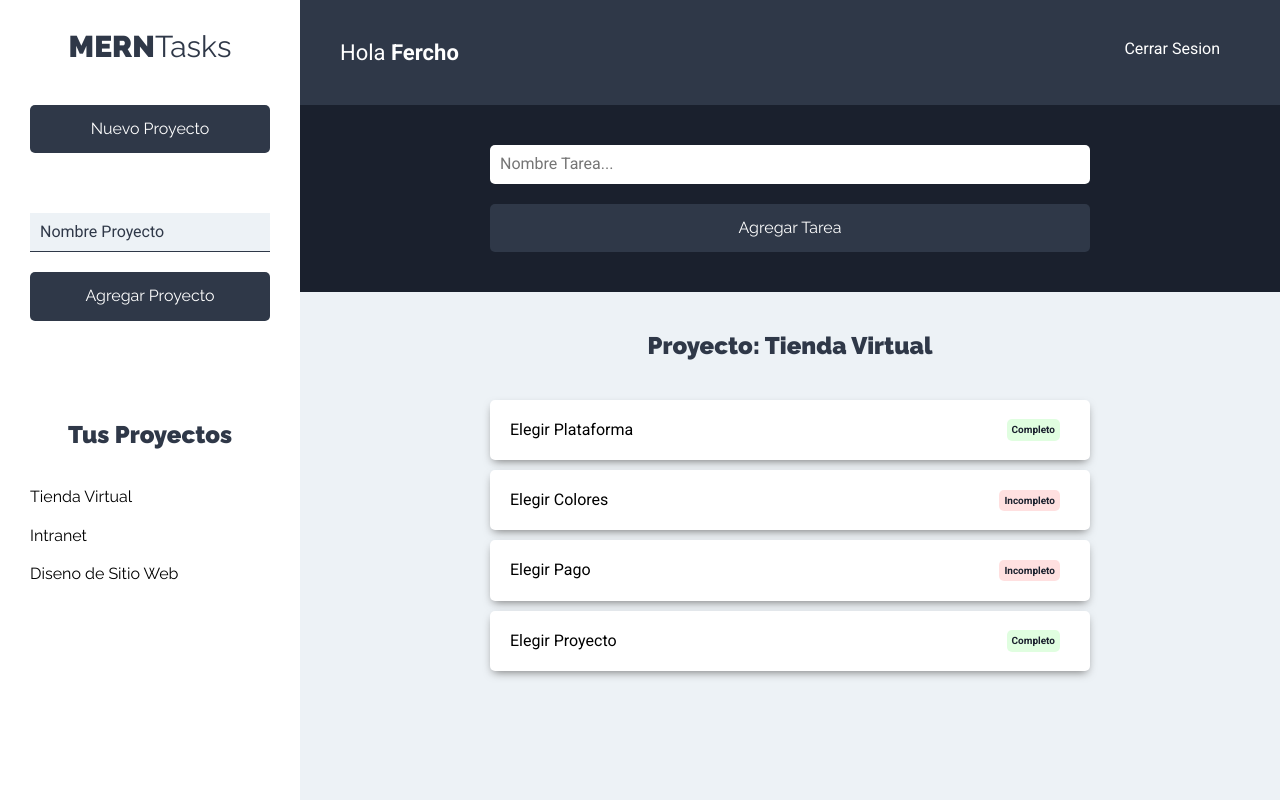
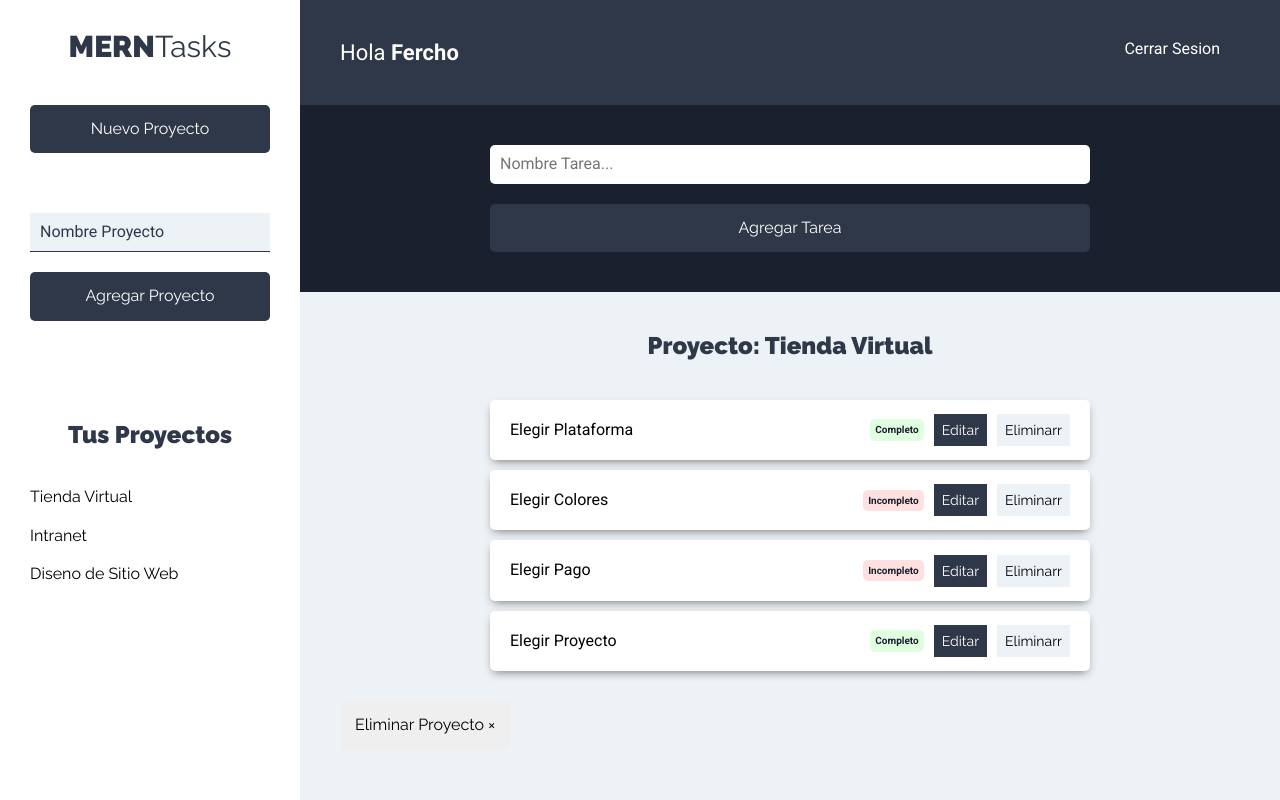
Before and after one commit to ferna2g/client-admin, a React (Create React App) app: page /proyectos in a window 1280 px wide. Built offline with nearby package versions, Linux system fonts and the light colour scheme.

Commit message:
trabajando con la interfaz de tareas

```diff
--- a/src/components/tareas/ListadoTareas.jsx
+++ b/src/components/tareas/ListadoTareas.jsx
@@ -23,6 +23,11 @@
           ))
         }
       </ul>
+
+      <button
+          type="button"
+          className="btn btn-eliminar"
+      >Eliminar Proyecto &times;</button>
     </Fragment>
   )
 }
--- a/src/components/tareas/Tarea.jsx
+++ b/src/components/tareas/Tarea.jsx
@@ -24,6 +24,18 @@
             )
         }
       </div>
+
+      <div className="acciones">
+          <button
+                type="button"
+                className="btn btn-primario"
+            >Editar</button>
+
+            <button
+                  type="button"
+                  className="btn btn-secundario"
+              >Eliminarr</button>
+      </div>
     </li>
   )
 }
```
